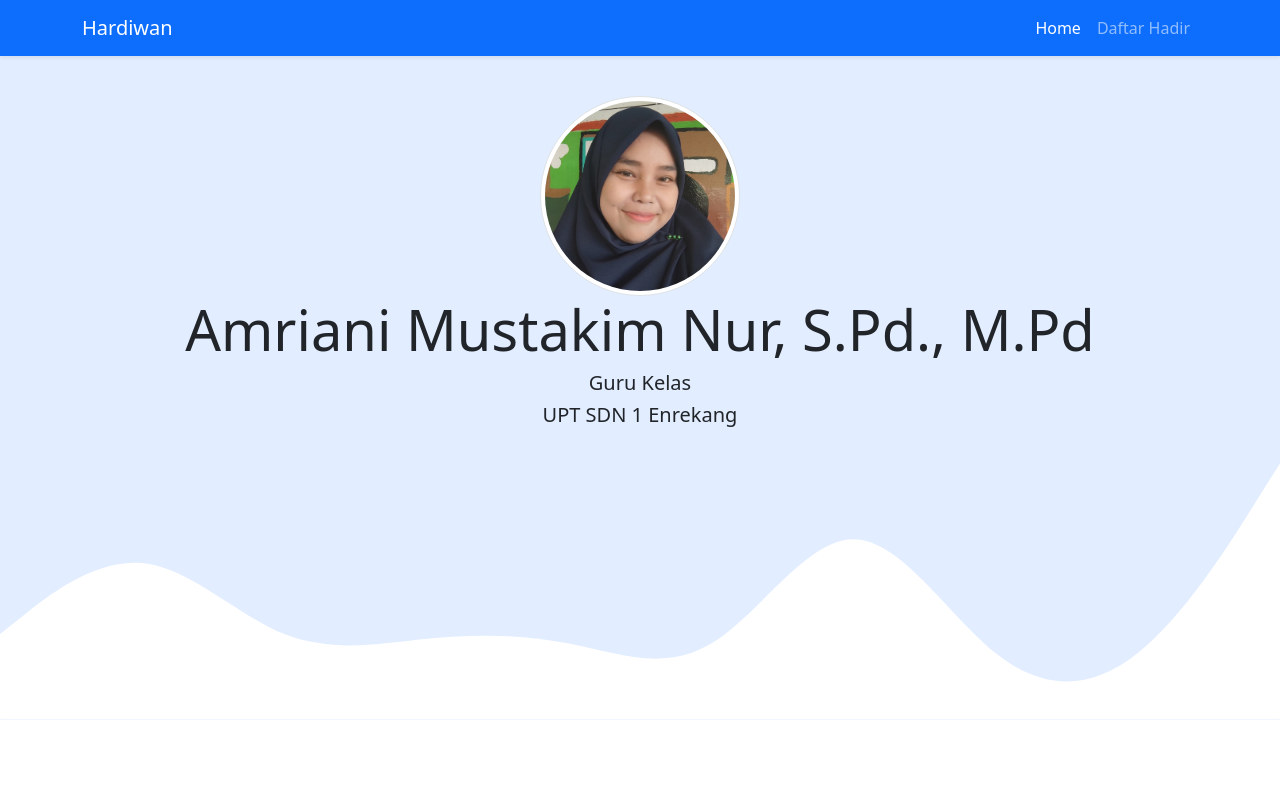
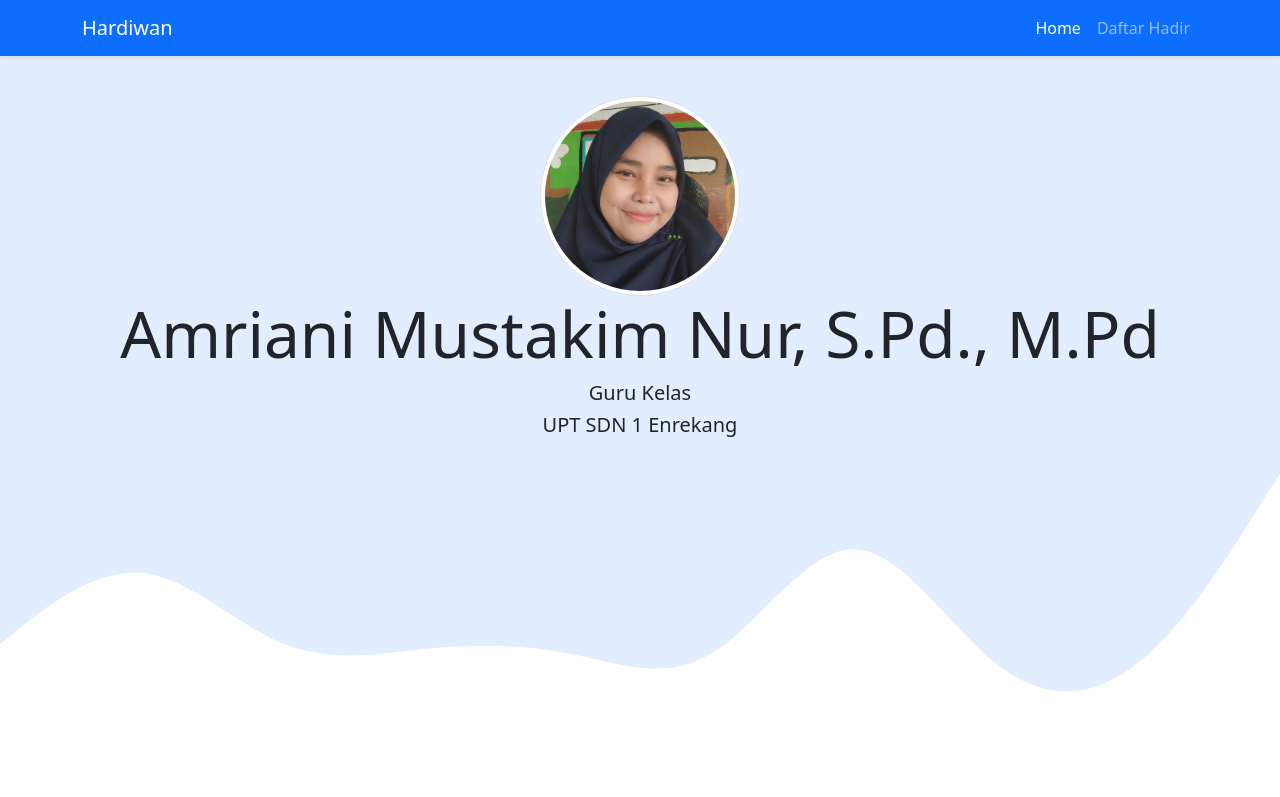
Before and after one commit to hardiwan10/daftarhadir.github.io, a plain HTML site: page index.html in a window 1280 px wide. Shown: the top 797 px of the page. Drawn offline with nearby package versions, Linux system fonts and the light colour scheme.

Commit message:
ganti display nama

```diff
--- a/index.html
+++ b/index.html
@@ -53,7 +53,7 @@
     <!-- Jumbotron -->
     <section class="jumbotron text-center">
         <img src="img/amriani.jpeg" alt="Amriani" width="200" class="rounded-circle img-thumbnail" data-aos="fade-in">
-        <h2 class="display-4">Amriani Mustakim Nur, S.Pd., M.Pd</h2>
+        <h2 class="display-3">Amriani Mustakim Nur, S.Pd., M.Pd</h2>
         <h2 class="lead">Guru Kelas</h2>
         <h2 class="lead">UPT SDN 1 Enrekang</h2>
         <svg xmlns="http://www.w3.org/2000/svg" viewBox="0 0 1440 320"><path fill="#ffffff" fill-opacity="1" d="M0,224L26.7,202.7C53.3,181,107,139,160,144C213.3,149,267,203,320,224C373.3,245,427,235,480,229.3C533.3,224,587,224,640,234.7C693.3,245,747,267,800,234.7C853.3,203,907,117,960,117.3C1013.3,117,1067,203,1120,245.3C1173.3,288,1227,288,1280,245.3C1333.3,203,1387,117,1413,74.7L1440,32L1440,320L1413.3,320C1386.7,320,1333,320,1280,320C1226.7,320,1173,320,1120,320C1066.7,320,1013,320,960,320C906.7,320,853,320,800,320C746.7,320,693,320,640,320C586.7,320,533,320,480,320C426.7,320,373,320,320,320C266.7,320,213,320,160,320C106.7,320,53,320,27,320L0,320Z"></path></svg>
```
